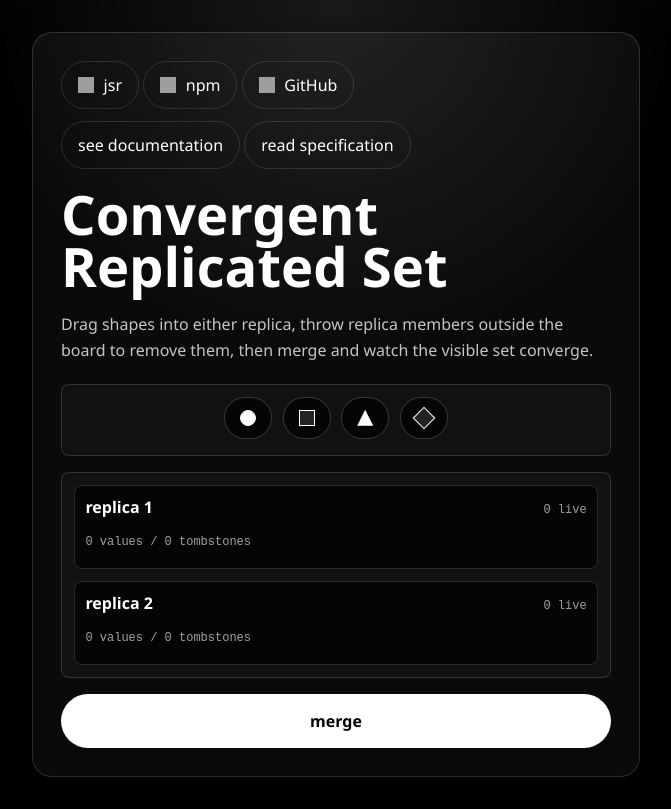
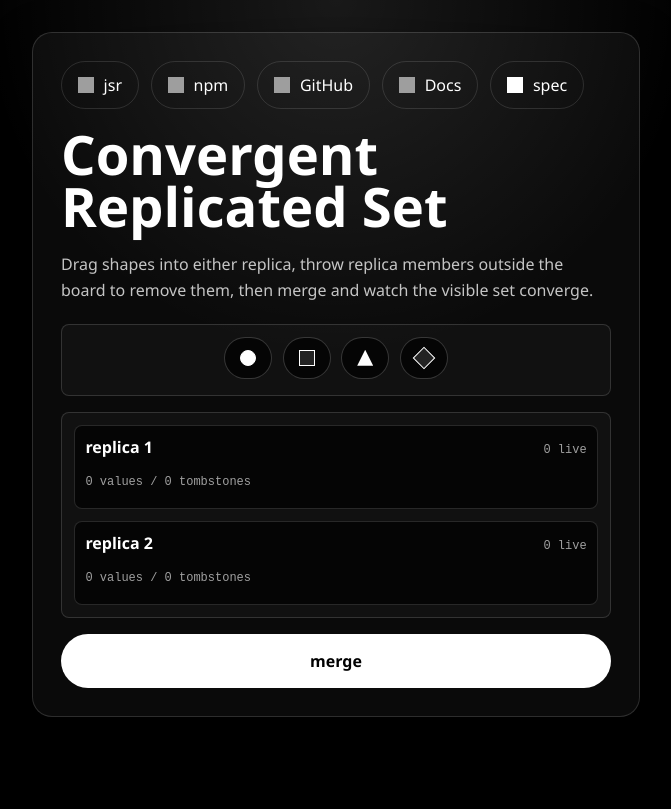
Before and after one commit to sovereignbase/convergent-replicated-set, a website: page index.html in a window 1280 px wide. Shown: the whole page, without its empty margins (304-975 px from the left). Drawn offline with Linux system fonts and the light colour scheme; grey boxes are pictures that could not be loaded.

Commit message:
chore: spec and demo update

```diff
--- a/index.html
+++ b/index.html
@@ -354,13 +354,15 @@
           animation-iteration-count: 1 !important;
         }
       }
+      .links img.white-icon {
+        filter: brightness(0) invert(1);
+      }
     </style>
   </head>
   <body>
     <main>
       <section class="shell">
         <nav class="links" aria-label="Project links">
-          <div>
           <a href="https://jsr.io/@sovereignbase/convergent-replicated-set">
             <img src="https://cdn.simpleicons.org/jsr/white" alt="" />
             jsr
@@ -371,25 +373,25 @@
             <img src="https://cdn.simpleicons.org/npm/white" alt="" />
             npm
           </a>
-            <a
-              href="https://github.com/sovereignbase/convergent-replicated-set"
-            >
+          <a href="https://github.com/sovereignbase/convergent-replicated-set">
             <img src="https://cdn.simpleicons.org/github/white" alt="" />
             GitHub
           </a>
-          </div>
-          <div>
-            <a
-              class="spec-link"
-              href="https://sovereignbase.dev/convergent-replicated-set/docs"
-              >see documentation</a
+          <a href="https://sovereignbase.dev/convergent-replicated-set/docs/">
+            <img
+              src="https://cdn.jsdelivr.net/gh/vscode-icons/vscode-icons@master/icons/file_type_typedoc.svg"
+              alt=""
+            />
+            Docs</a
           >
-            <a
-              class="spec-link"
-              href="https://sovereignbase.dev/convergent-replicated-set/spec"
-              >read specification</a
-            >
-          </div>
+          <a href="https://sovereignbase.dev/convergent-replicated-set/spec/">
+            <img
+              class="white-icon"
+              src="https://respec.org/respec-logo.png"
+              alt=""
+            />
+            spec
+          </a>
         </nav>
 
         <h1>Convergent Replicated Set</h1>
```
Lines whose indentation alone changed are shown as unchanged.
